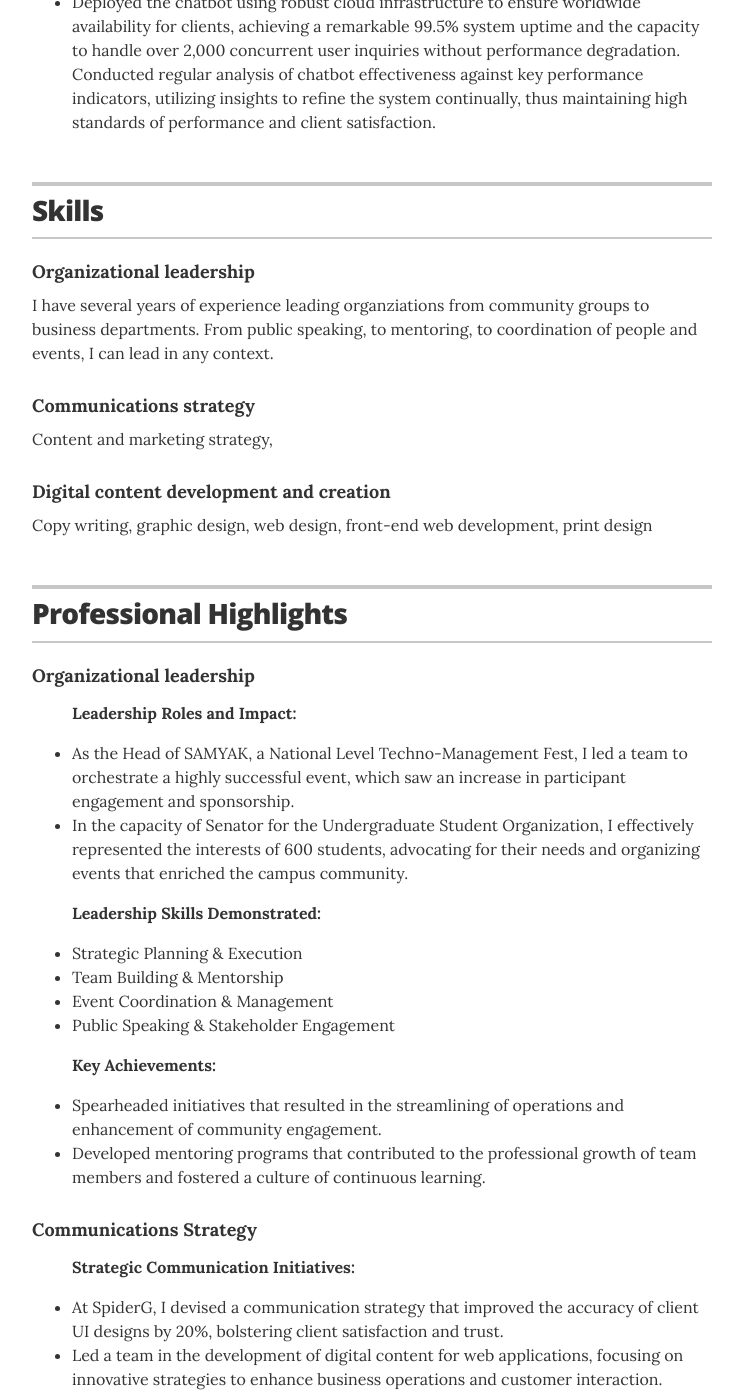
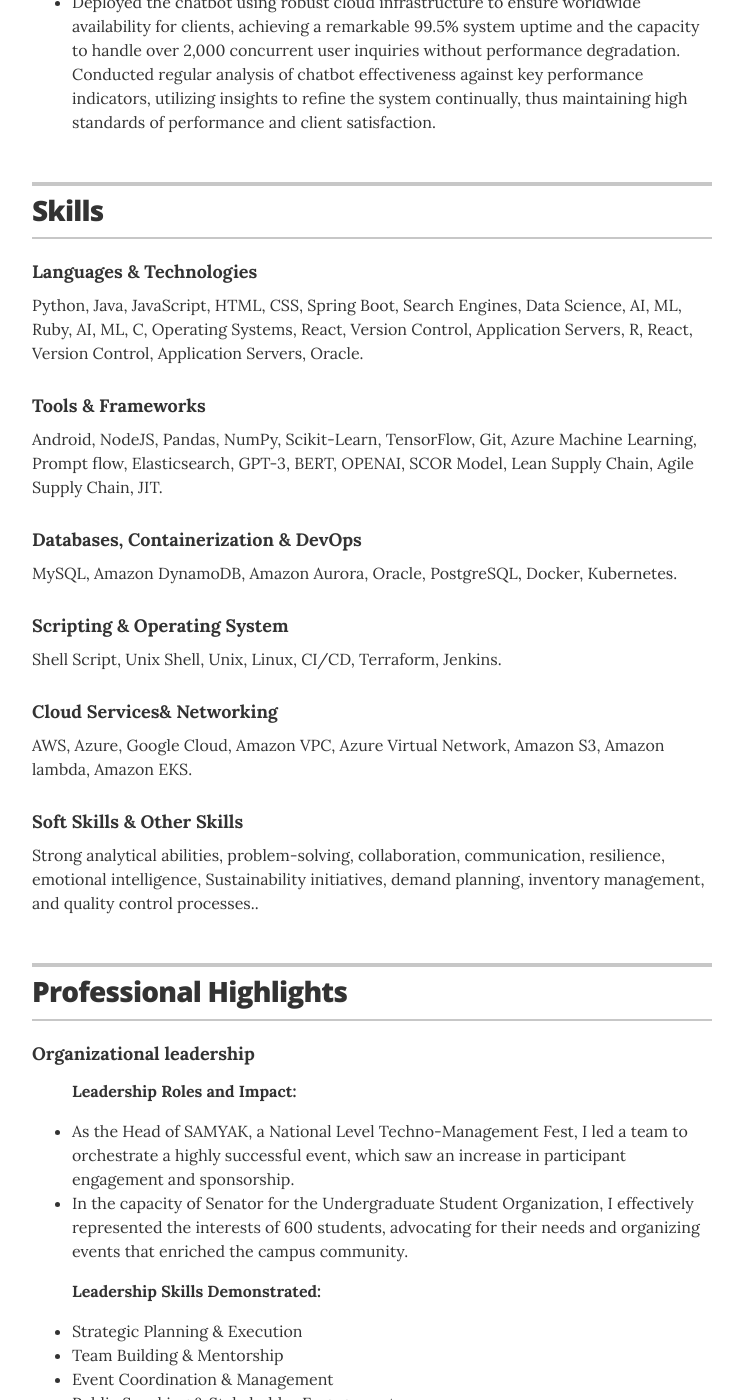
Before and after one commit to vamsidhar18/Resume, a Jekyll site: the page built from index.html, in a window 1280 px wide and 1400 px high, scrolled down 2760 px. Shown: the whole window, without its empty margins (268-1011 px from the left). Built offline with Jekyll 4.4.1, drawn with Linux system fonts in a browser that asks for light colours.

Commit message:
added skills

```diff
--- a/_data/skills.yml
+++ b/_data/skills.yml
@@ -1,12 +1,25 @@
 # Skills
 # Organizational leadership
-- skill: Organizational leadership
-  description: I have several years of experience leading organziations from community groups to business departments. From public speaking, to mentoring, to coordination of people and events, I can lead in any context.
+- skill: Languages & Technologies
+  description: Python, Java, JavaScript, HTML, CSS, Spring Boot, Search Engines, Data Science, AI, ML, Ruby, AI, ML, C, Operating Systems, React, Version Control, Application Servers, R, React, Version Control, Application Servers, Oracle.
 
 # Communications strategy
-- skill: Communications strategy
-  description: Content and marketing strategy,
+- skill: Tools & Frameworks
+  description: Android, NodeJS, Pandas, NumPy, Scikit-Learn, TensorFlow, Git, Azure Machine Learning, Prompt flow, Elasticsearch, GPT-3, BERT, OPENAI, SCOR Model, Lean Supply Chain, Agile Supply Chain, JIT.
 
 # Digital content development and creation
-- skill: Digital content development and creation
-  description: Copy writing, graphic design, web design, front-end web development, print design
+- skill: Databases, Containerization & DevOps
+  description: MySQL, Amazon DynamoDB, Amazon Aurora, Oracle, PostgreSQL, Docker, Kubernetes.
+
+# Digital content development and creation
+- skill: Scripting & Operating System
+  description: Shell Script, Unix Shell, Unix, Linux, CI/CD, Terraform, Jenkins.
+
+# Digital content development and creation
+- skill: Cloud Services& Networking
+  description: AWS, Azure, Google Cloud, Amazon VPC, Azure Virtual Network, Amazon S3, Amazon lambda, Amazon EKS.
+
+
+# Digital content development and creation
+- skill:   Soft Skills & Other Skills
+  description: Strong analytical abilities, problem-solving, collaboration, communication, resilience, emotional intelligence, Sustainability initiatives, demand planning, inventory management, and quality control processes..
```
